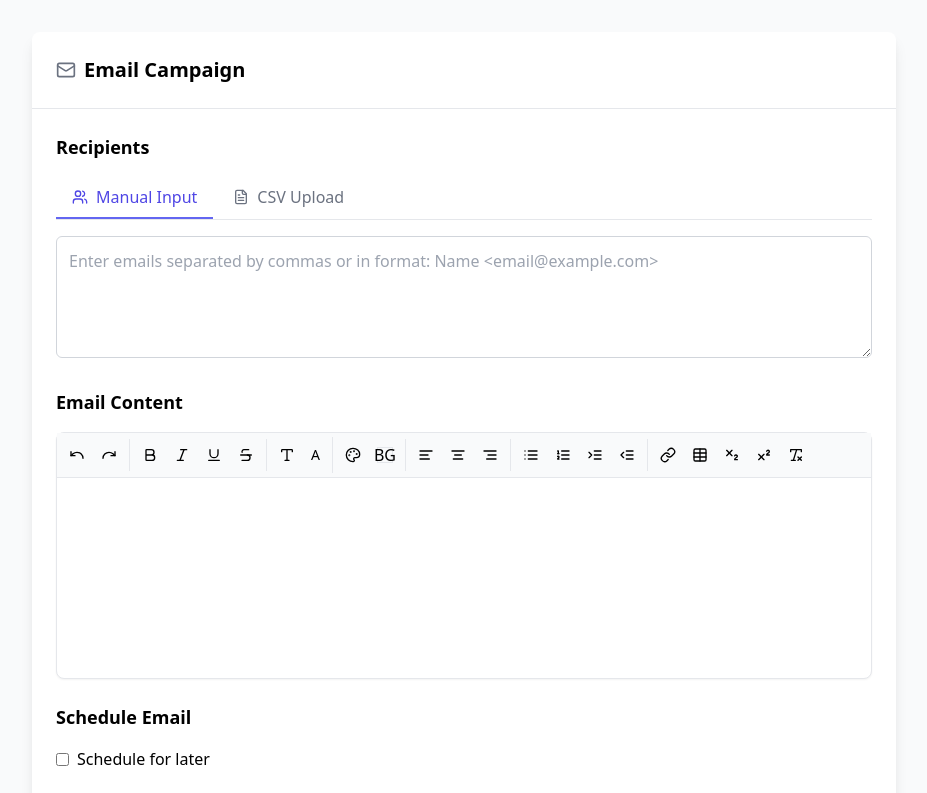
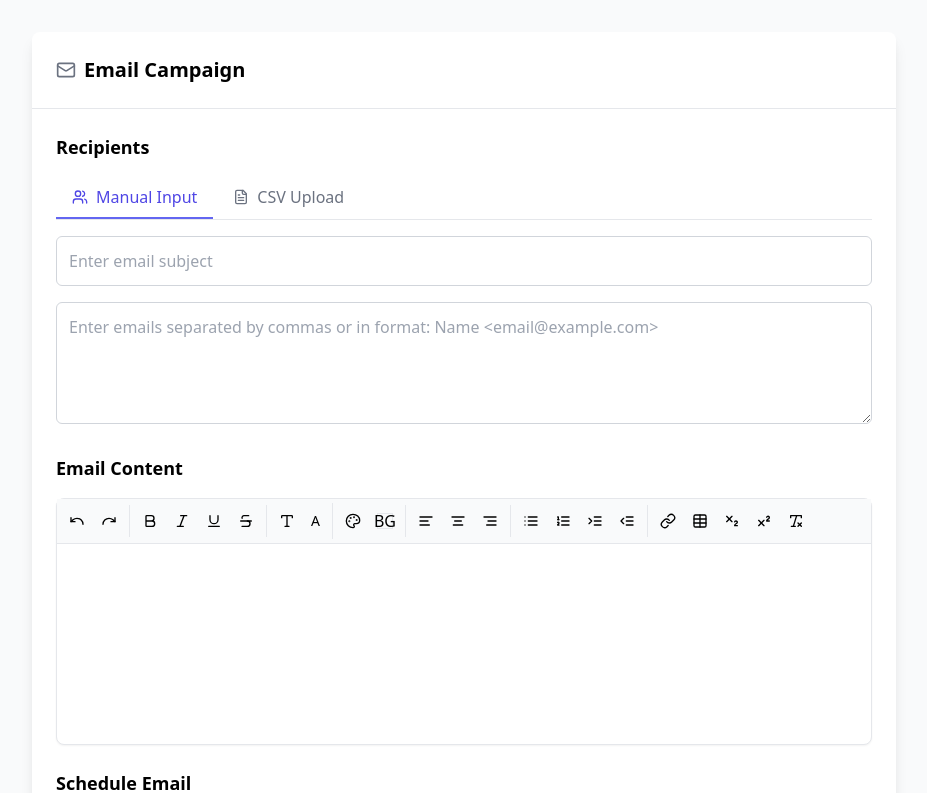
Before and after one commit to Lavavarshney/bulk-email-final, a React (Vite) app in the folder frontend/: page /demo in a window 1280 px wide. Shown: the top 793 px of the page, without its empty margins (176-1103 px from the left). Built offline with nearby package versions, Linux system fonts and the light colour scheme.

Commit message:
Update Demo.jsx

```diff
--- a/frontend/src/Demo.jsx
+++ b/frontend/src/Demo.jsx
@@ -282,7 +282,7 @@ const Demo = () => {
   const [activeTab, setActiveTab] = useState('manual');
   const [isPreviewOpen, setIsPreviewOpen] = useState(false);
   const [previewRecipient, setPreviewRecipient] = useState(null);
-
+  const[subject,setSubject] = useState('');
   // Handle rich text editor change
   const handleEditorChange = (content) => {
     setEmailContent(content);
@@ -382,14 +382,14 @@ const Demo = () => {
           emailList: recipients,
           scheduleEmail,
           scheduleTime,
+          subject, // Add subject here
           emailContent: getCompleteEmailContent(),
         }),
       });
 
       if (response.ok) {
         alert("Emails sent successfully!");
-      } else {
-        alert(response.data.message); // If error message is returned from backend
+        console.log("subject",subject);
       }
     } catch (error) {
       console.error(error);
@@ -451,6 +451,13 @@ const Demo = () => {
                 <div className="mt-4">
                   {activeTab === 'manual' && (
                     <div className="space-y-4">
+                                        <input
+  type="text"
+  value={subject}
+  onChange={(e) => setSubject(e.target.value)}
+  placeholder="Enter email subject"
+  className="w-full p-3 border border-gray-300 rounded-md focus:ring-indigo-500 focus:border-indigo-500"
+/>
                       <textarea
                         value={manualInput}
                         onChange={handleManualInputChange}
```
